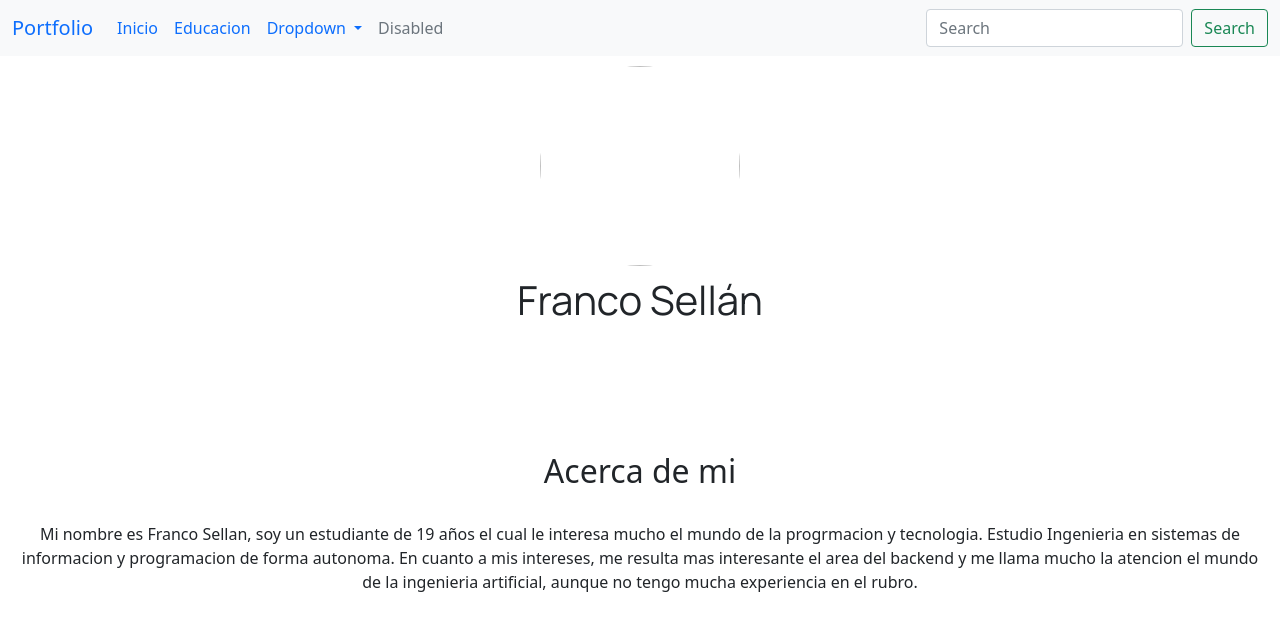
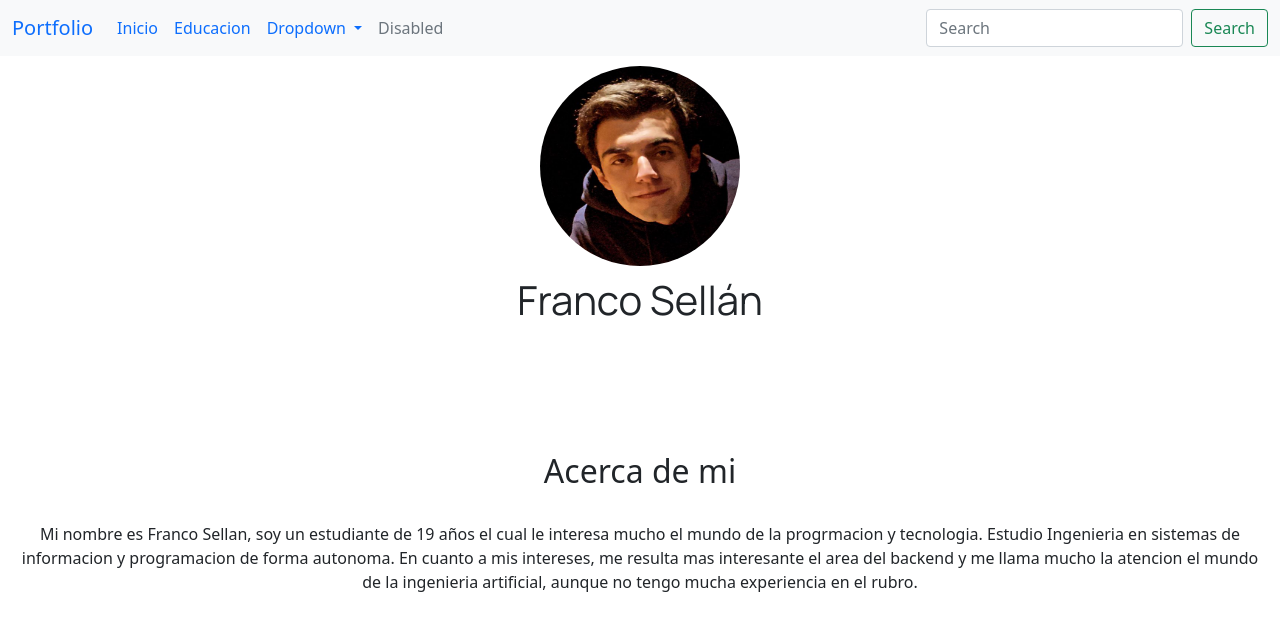
Before and after one commit to FrancoSellan/portfolio-FrontEnd, a plain HTML site: page index.html in a window 1280 px wide. Drawn offline with nearby package versions, Linux system fonts and the light colour scheme.

Commit message:
modificacion

```diff
--- a/index.html
+++ b/index.html
@@ -59,7 +59,7 @@
       </div>
     </nav>
 
-    <img class="imagen" src="Foto mia2.jpeg">
+    <img class="imagen" src="fotomia2.jpeg">
 
     <div class="yo">
         <h1>Franco Sellán</h1>
```
Also changed, not shown: fotomia2.jpeg (added).
